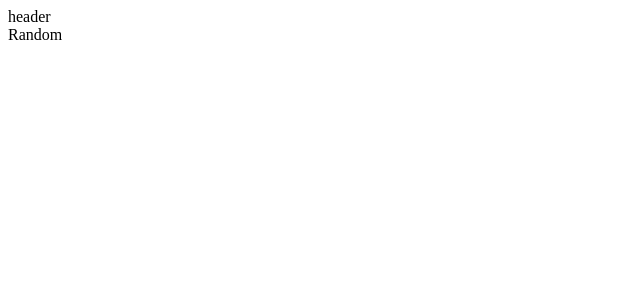
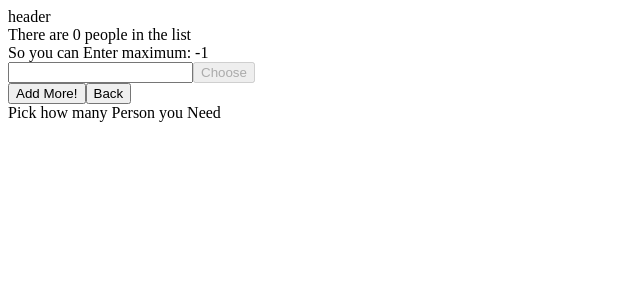
Before and after one commit to rezam91/RandomPeople, a React (Vite) app: page /random in a window 1280 px wide. Shown: the top 300 px of the page, without its empty margins (0-640 px from the left). Built offline with nearby package versions, Linux system fonts and the light colour scheme.

Commit message:
feat(Random Select): Added

```diff
--- a/src/pages/NotFound.jsx
+++ b/src/pages/NotFound.jsx
@@ -1,5 +1,13 @@
+import { useNavigate } from "react-router-dom"
+
 const NotFound = () => {
-    return <div>Not Found 404</div>
+    const navigate = useNavigate()
+    return (
+        <>
+            <div>You Are Redirected to Worng Page!</div>
+            <button onClick={() => navigate('/')}>Home</button>
+        </>
+    )
 }
 
 export default NotFound
--- a/src/pages/Random.jsx
+++ b/src/pages/Random.jsx
@@ -1,5 +1,57 @@
+import { useContext, useEffect, useState } from "react"
+import { UserContext } from "../context/userContext"
+import { useNavigate } from "react-router-dom"
+
 const Random = () => {
-    return <div>Random</div>
+    const navigate = useNavigate()
+    const [available, setAvailable] = useState(false)
+    const [neededNumber,setNeededNumber] = useState(0)
+    const [selectedPersons, setSelectedPersons] = useState([])
+    const {list} = useContext(UserContext)
+    const checkMax = (e) => {
+        if (e.target.value < list.length && e.target.value>0) {
+            setAvailable(true)
+            setNeededNumber(e.target.value)
+        } else {
+            setAvailable(false)
+        }
+    }
+    const numbers = [];
+    const selectPerson = () => {
+        if (available) {
+            while (numbers.length < neededNumber) {
+                const rand = Math.floor(Math.random() * list.length);
+                if (!numbers.includes(rand)) {
+                    numbers.push(rand);
+                }
+            }
+        }
+        setSelectedPersons(
+            list.filter((_, index) => numbers.includes(index))
+        )
+    }
+    useEffect(() => {
+        console.log(selectedPersons)
+    },[selectedPersons])
+    return (
+        <>
+            <div>There are {list.length} people in the list</div>
+            <div>So you can Enter maximum: {list.length-1}</div>
+            <input onChange={checkMax} type="number" />
+            <button disabled={!available} onClick={selectPerson}>Choose</button>
+            <div>
+                <button onClick={() => navigate('/select')}>Add More!</button>
+                <button onClick={() => navigate('/')}>Back</button>
+            </div>
+            {!selectedPersons.length ? <div>Pick how many Person you Need</div> : (
+                <ul>
+                    {selectedPersons.map((person,index) => (
+                        <li key={index}>{person.fName}</li>
+                    ))}
+                </ul>
+            )}
+        </>
+    )
 }
 
 export default Random
--- a/src/pages/Select.jsx
+++ b/src/pages/Select.jsx
@@ -7,9 +7,6 @@ import { UserContext } from "../context/userContext"
 
 const Select = () => {
     const { list, dispatch } = useContext(UserContext)
-    useEffect(() => {
-        console.log(list)
-    },[list])
     const schema = yup.object({
         firstName: yup.string().required().min(3),
         lastName: yup.string().required().min(3)
--- a/src/pages/home.jsx
+++ b/src/pages/home.jsx
@@ -10,11 +10,15 @@ const Home = () => {
             {!list.length ? <div>No-one Added Yet !</div> : (
                 <ol>
                     {list.map((item, index) => (
-                        <li key={index}>{item.fName} {item.lName}</li>
+                        <li key={index}>{item.fName+ " "},{item.lName}</li>
                     ))}
                 </ol>
             )}
-            <button onClick={() => navigate('select')}>Add People To List!</button>
+            <div>
+
+                <button onClick={() => navigate('select')}>Add People To List!</button>
+                <button onClick={() => navigate('random')}>Select Randomly</button>
+            </div>
         </>
     )
 }
```
